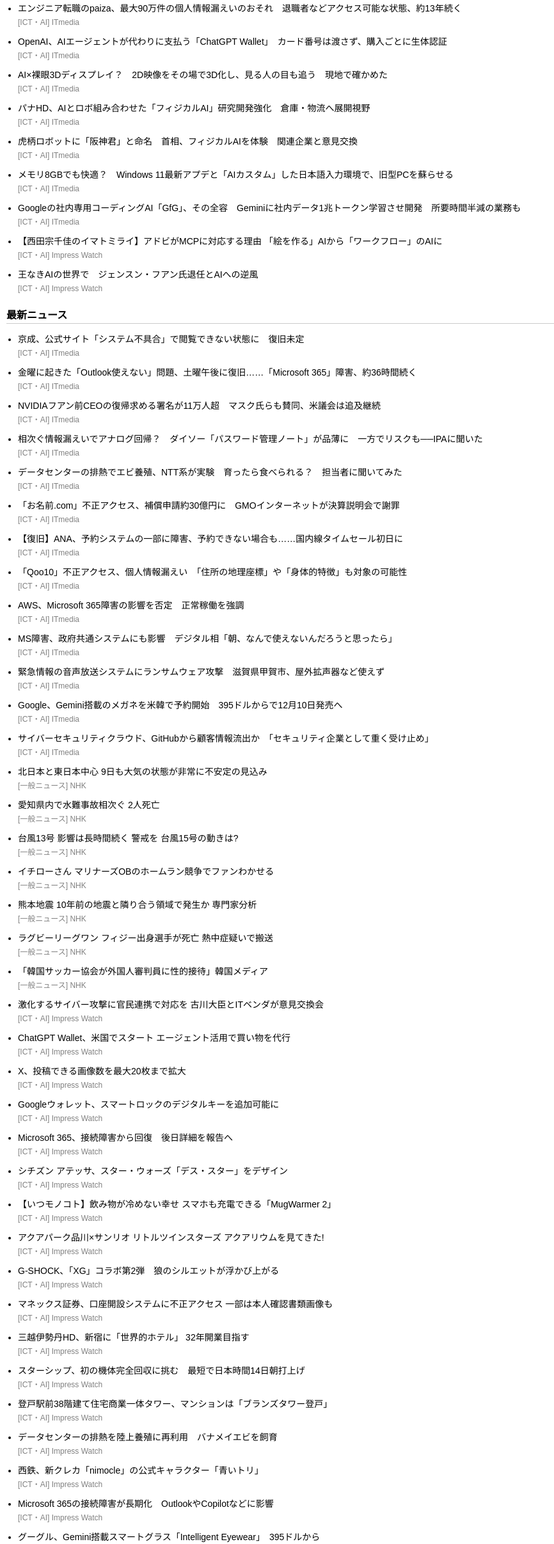
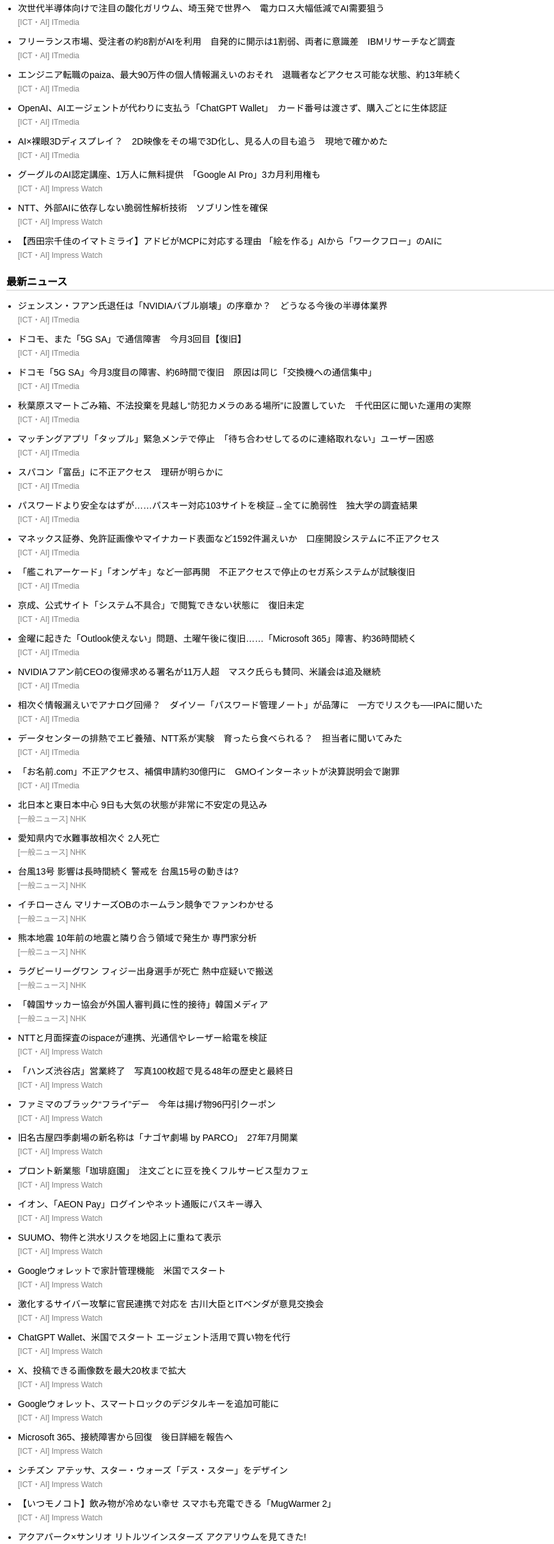
Before and after one commit to hama2016ap-art/education-ict-news, a plain HTML site: page index.html in a window 1280 px wide. Shown: the part 122-2535 px from the top of the page at 64% size, without its empty margins (0-866 px from the left). Drawn offline with Linux system fonts and the light colour scheme.

Commit message:
Auto update news

```diff
--- a/index.html
+++ b/index.html
@@ -61,11 +61,31 @@ a:hover {
 <h1>教育ICTニュース</h1>
 
 <div class="update">
-最終更新: 2026-11-16 10:45:56
+最終更新: 2026-11-16 18:21:27
 </div>
 
 <h2>★ 注目ニュース</h2>
 <ul>
+
+<li>
+<a href="https://www.itmedia.co.jp/news/article/2611/16/2000003231/">
+次世代半導体向けで注目の酸化ガリウム、埼玉発で世界へ　電力ロス大幅低減でAI需要狙う
+</a>
+<br>
+<span class="source">
+[ICT・AI] ITmedia
+</span>
+</li>
+
+<li>
+<a href="https://www.itmedia.co.jp/news/article/2611/16/2000003198/">
+フリーランス市場、受注者の約8割がAIを利用　自発的に開示は1割弱、両者に意識差　IBMリサーチなど調査
+</a>
+<br>
+<span class="source">
+[ICT・AI] ITmedia
+</span>
+</li>
 
 <li>
 <a href="https://www.itmedia.co.jp/news/article/2611/16/2000003215/">
@@ -98,42 +118,22 @@ AI×裸眼3Dディスプレイ？　2D映像をその場で3D化し、見る人
 </li>
 
 <li>
-<a href="https://www.itmedia.co.jp/news/article/2611/13/2000003184/">
-パナHD、AIとロボ組み合わせた「フィジカルAI」研究開発強化　倉庫・物流へ展開視野
+<a href="https://www.watch.impress.co.jp/docs/news/2156720.html">
+グーグルのAI認定講座、1万人に無料提供　「Google AI Pro」3カ月利用権も
 </a>
 <br>
 <span class="source">
-[ICT・AI] ITmedia
+[ICT・AI] Impress Watch
 </span>
 </li>
 
 <li>
-<a href="https://www.itmedia.co.jp/news/article/2611/13/2000003182/">
-虎柄ロボットに「阪神君」と命名　首相、フィジカルAIを体験　関連企業と意見交換
+<a href="https://www.watch.impress.co.jp/docs/news/2156674.html">
+NTT、外部AIに依存しない脆弱性解析技術　ソブリン性を確保
 </a>
 <br>
 <span class="source">
-[ICT・AI] ITmedia
-</span>
-</li>
-
-<li>
-<a href="https://www.itmedia.co.jp/news/article/2611/11/2000003112/">
-メモリ8GBでも快適？　Windows 11最新アプデと「AIカスタム」した日本語入力環境で、旧型PCを蘇らせる
-</a>
-<br>
-<span class="source">
-[ICT・AI] ITmedia
-</span>
-</li>
-
-<li>
-<a href="https://www.itmedia.co.jp/news/article/2611/13/2000003110/">
-Googleの社内専用コーディングAI「GfG」、その全容　Geminiに社内データ1兆トークン学習させ開発　所要時間半減の業務も
-</a>
-<br>
-<span class="source">
-[ICT・AI] ITmedia
+[ICT・AI] Impress Watch
 </span>
 </li>
 
@@ -147,20 +147,100 @@ Googleの社内専用コーディングAI「GfG」、その全容　Geminiに社
 </span>
 </li>
 
-<li>
-<a href="https://www.watch.impress.co.jp/docs/topic/watchplus/2156240.html">
-王なきAIの世界で　ジェンスン・フアン氏退任とAIへの逆風
-</a>
-<br>
-<span class="source">
-[ICT・AI] Impress Watch
-</span>
-</li>
-
 </ul>
 
 <h2>最新ニュース</h2>
 <ul>
+
+<li>
+<a href="https://www.itmedia.co.jp/news/article/2611/16/2000003226/">
+ジェンスン・フアン氏退任は「NVIDIAバブル崩壊」の序章か？　どうなる今後の半導体業界
+</a>
+<br>
+<span class="source">
+[ICT・AI] ITmedia
+</span>
+</li>
+
+<li>
+<a href="https://www.itmedia.co.jp/news/article/2611/16/2000003218/">
+ドコモ、また「5G SA」で通信障害　今月3回目【復旧】
+</a>
+<br>
+<span class="source">
+[ICT・AI] ITmedia
+</span>
+</li>
+
+<li>
+<a href="https://www.itmedia.co.jp/news/article/2611/16/2000003233/">
+ドコモ「5G SA」今月3度目の障害、約6時間で復旧　原因は同じ「交換機への通信集中」
+</a>
+<br>
+<span class="source">
+[ICT・AI] ITmedia
+</span>
+</li>
+
+<li>
+<a href="https://www.itmedia.co.jp/news/article/2611/16/2000003228/">
+秋葉原スマートごみ箱、不法投棄を見越し“防犯カメラのある場所”に設置していた　千代田区に聞いた運用の実際
+</a>
+<br>
+<span class="source">
+[ICT・AI] ITmedia
+</span>
+</li>
+
+<li>
+<a href="https://www.itmedia.co.jp/news/article/2611/16/2000003230/">
+マッチングアプリ「タップル」緊急メンテで停止　「待ち合わせしてるのに連絡取れない」ユーザー困惑
+</a>
+<br>
+<span class="source">
+[ICT・AI] ITmedia
+</span>
+</li>
+
+<li>
+<a href="https://www.itmedia.co.jp/news/article/2611/16/2000003224/">
+スパコン「富岳」に不正アクセス　理研が明らかに
+</a>
+<br>
+<span class="source">
+[ICT・AI] ITmedia
+</span>
+</li>
+
+<li>
+<a href="https://www.itmedia.co.jp/news/article/2611/16/2000003199/">
+パスワードより安全なはずが……パスキー対応103サイトを検証→全てに脆弱性　独大学の調査結果
+</a>
+<br>
+<span class="source">
+[ICT・AI] ITmedia
+</span>
+</li>
+
+<li>
+<a href="https://www.itmedia.co.jp/news/article/2611/16/2000003222/">
+マネックス証券、免許証画像やマイナカード表面など1592件漏えいか　口座開設システムに不正アクセス
+</a>
+<br>
+<span class="source">
+[ICT・AI] ITmedia
+</span>
+</li>
+
+<li>
+<a href="https://www.itmedia.co.jp/news/article/2611/16/2000003220/">
+「艦これアーケード」「オンゲキ」など一部再開　不正アクセスで停止のセガ系システムが試験復旧
+</a>
+<br>
+<span class="source">
+[ICT・AI] ITmedia
+</span>
+</li>
 
 <li>
 <a href="https://www.itmedia.co.jp/news/article/2611/16/2000003210/">
@@ -215,76 +295,6 @@ NVIDIAフアン前CEOの復帰求める署名が11万人超　マスク氏らも
 <li>
 <a href="https://www.itmedia.co.jp/news/article/2611/13/2000003197/">
 「お名前.com」不正アクセス、補償申請約30億円に　GMOインターネットが決算説明会で謝罪
-</a>
-<br>
-<span class="source">
-[ICT・AI] ITmedia
-</span>
-</li>
-
-<li>
-<a href="https://www.itmedia.co.jp/news/article/2611/13/2000003178/">
-【復旧】ANA、予約システムの一部に障害、予約できない場合も……国内線タイムセール初日に
-</a>
-<br>
-<span class="source">
-[ICT・AI] ITmedia
-</span>
-</li>
-
-<li>
-<a href="https://www.itmedia.co.jp/news/article/2611/13/2000003186/">
-「Qoo10」不正アクセス、個人情報漏えい　「住所の地理座標」や「身体的特徴」も対象の可能性
-</a>
-<br>
-<span class="source">
-[ICT・AI] ITmedia
-</span>
-</li>
-
-<li>
-<a href="https://www.itmedia.co.jp/news/article/2611/13/2000003185/">
-AWS、Microsoft 365障害の影響を否定　正常稼働を強調
-</a>
-<br>
-<span class="source">
-[ICT・AI] ITmedia
-</span>
-</li>
-
-<li>
-<a href="https://www.itmedia.co.jp/news/article/2611/13/2000003183/">
-MS障害、政府共通システムにも影響　デジタル相「朝、なんで使えないんだろうと思ったら」
-</a>
-<br>
-<span class="source">
-[ICT・AI] ITmedia
-</span>
-</li>
-
-<li>
-<a href="https://www.itmedia.co.jp/news/article/2611/13/2000003167/">
-緊急情報の音声放送システムにランサムウェア攻撃　滋賀県甲賀市、屋外拡声器など使えず
-</a>
-<br>
-<span class="source">
-[ICT・AI] ITmedia
-</span>
-</li>
-
-<li>
-<a href="https://www.itmedia.co.jp/news/article/2611/13/2000003166/">
-Google、Gemini搭載のメガネを米韓で予約開始　395ドルからで12月10日発売へ
-</a>
-<br>
-<span class="source">
-[ICT・AI] ITmedia
-</span>
-</li>
-
-<li>
-<a href="https://www.itmedia.co.jp/news/article/2611/13/2000003163/">
-サイバーセキュリティクラウド、GitHubから顧客情報流出か　「セキュリティ企業として重く受け止め」
 </a>
 <br>
 <span class="source">
@@ -363,6 +373,86 @@ Google、Gemini搭載のメガネを米韓で予約開始　395ドルからで12
 </li>
 
 <li>
+<a href="https://www.watch.impress.co.jp/docs/news/2156796.html">
+NTTと月面探査のispaceが連携、光通信やレーザー給電を検証
+</a>
+<br>
+<span class="source">
+[ICT・AI] Impress Watch
+</span>
+</li>
+
+<li>
+<a href="https://www.watch.impress.co.jp/docs/news/2156736.html">
+「ハンズ渋谷店」営業終了　写真100枚超で見る48年の歴史と最終日
+</a>
+<br>
+<span class="source">
+[ICT・AI] Impress Watch
+</span>
+</li>
+
+<li>
+<a href="https://www.watch.impress.co.jp/docs/news/2156725.html">
+ファミマのブラック“フライ”デー　今年は揚げ物96円引クーポン
+</a>
+<br>
+<span class="source">
+[ICT・AI] Impress Watch
+</span>
+</li>
+
+<li>
+<a href="https://www.watch.impress.co.jp/docs/news/2156717.html">
+旧名古屋四季劇場の新名称は「ナゴヤ劇場 by PARCO」　27年7月開業
+</a>
+<br>
+<span class="source">
+[ICT・AI] Impress Watch
+</span>
+</li>
+
+<li>
+<a href="https://www.watch.impress.co.jp/docs/news/2156663.html">
+プロント新業態「珈琲庭園」　注文ごとに豆を挽くフルサービス型カフェ
+</a>
+<br>
+<span class="source">
+[ICT・AI] Impress Watch
+</span>
+</li>
+
+<li>
+<a href="https://www.watch.impress.co.jp/docs/news/2156644.html">
+イオン、「AEON Pay」ログインやネット通販にパスキー導入
+</a>
+<br>
+<span class="source">
+[ICT・AI] Impress Watch
+</span>
+</li>
+
+<li>
+<a href="https://www.watch.impress.co.jp/docs/news/2156653.html">
+SUUMO、物件と洪水リスクを地図上に重ねて表示
+</a>
+<br>
+<span class="source">
+[ICT・AI] Impress Watch
+</span>
+</li>
+
+<li>
+<a href="https://www.watch.impress.co.jp/docs/news/2156626.html">
+Googleウォレットで家計管理機能　米国でスタート
+</a>
+<br>
+<span class="source">
+[ICT・AI] Impress Watch
+</span>
+</li>
+
+<li>
 <a href="https://www.watch.impress.co.jp/docs/news/2156508.html">
 激化するサイバー攻撃に官民連携で対応を 古川大臣とITベンダが意見交換会
 </a>
@@ -434,7 +524,7 @@ Microsoft 365、接続障害から回復　後日詳細を報告へ
 
 <li>
 <a href="https://www.watch.impress.co.jp/docs/news/2156416.html">
-アクアパーク品川×サンリオ リトルツインスターズ アクアリウムを見てきた!
+アクアパーク×サンリオ リトルツインスターズ アクアリウムを見てきた!
 </a>
 <br>
 <span class="source">
@@ -452,96 +542,6 @@ G-SHOCK、「XG」コラボ第2弾　狼のシルエットが浮かび上がる
 </span>
 </li>
 
-<li>
-<a href="https://www.watch.impress.co.jp/docs/news/2156455.html">
-マネックス証券、口座開設システムに不正アクセス 一部は本人確認書類画像も
-</a>
-<br>
-<span class="source">
-[ICT・AI] Impress Watch
-</span>
-</li>
-
-<li>
-<a href="https://www.watch.impress.co.jp/docs/news/2156421.html">
-三越伊勢丹HD、新宿に「世界的ホテル」 32年開業目指す
-</a>
-<br>
-<span class="source">
-[ICT・AI] Impress Watch
-</span>
-</li>
-
-<li>
-<a href="https://www.watch.impress.co.jp/docs/news/2156384.html">
-スターシップ、初の機体完全回収に挑む　最短で日本時間14日朝打上げ
-</a>
-<br>
-<span class="source">
-[ICT・AI] Impress Watch
-</span>
-</li>
-
-<li>
-<a href="https://www.watch.impress.co.jp/docs/news/2156377.html">
-登戸駅前38階建て住宅商業一体タワー、マンションは「ブランズタワー登戸」
-</a>
-<br>
-<span class="source">
-[ICT・AI] Impress Watch
-</span>
-</li>
-
-<li>
-<a href="https://www.watch.impress.co.jp/docs/news/2156330.html">
-データセンターの排熱を陸上養殖に再利用　バナメイエビを飼育
-</a>
-<br>
-<span class="source">
-[ICT・AI] Impress Watch
-</span>
-</li>
-
-<li>
-<a href="https://www.watch.impress.co.jp/docs/news/2156264.html">
-西鉄、新クレカ「nimocle」の公式キャラクター「青いトリ」
-</a>
-<br>
-<span class="source">
-[ICT・AI] Impress Watch
-</span>
-</li>
-
-<li>
-<a href="https://www.watch.impress.co.jp/docs/news/2156244.html">
-Microsoft 365の接続障害が長期化　OutlookやCopilotなどに影響
-</a>
-<br>
-<span class="source">
-[ICT・AI] Impress Watch
-</span>
-</li>
-
-<li>
-<a href="https://www.watch.impress.co.jp/docs/news/2156222.html">
-グーグル、Gemini搭載スマートグラス「Intelligent Eyewear」　395ドルから
-</a>
-<br>
-<span class="source">
-[ICT・AI] Impress Watch
-</span>
-</li>
-
-<li>
-<a href="https://www.watch.impress.co.jp/docs/news/2156229.html">
-西浦和駅高架下商業エリア、27年3月にグランドオープン
-</a>
-<br>
-<span class="source">
-[ICT・AI] Impress Watch
-</span>
-</li>
-
 </ul>
 
 </body>
```
